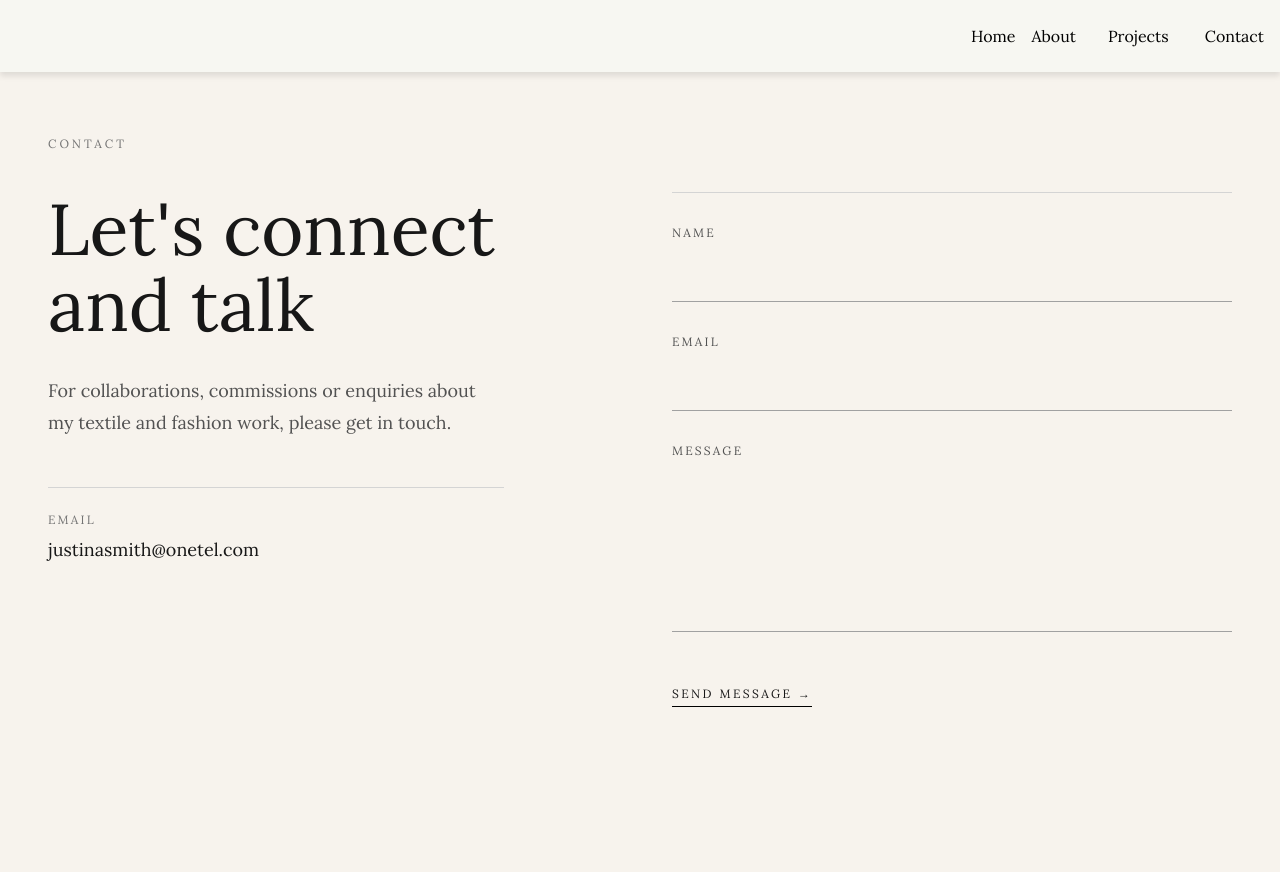
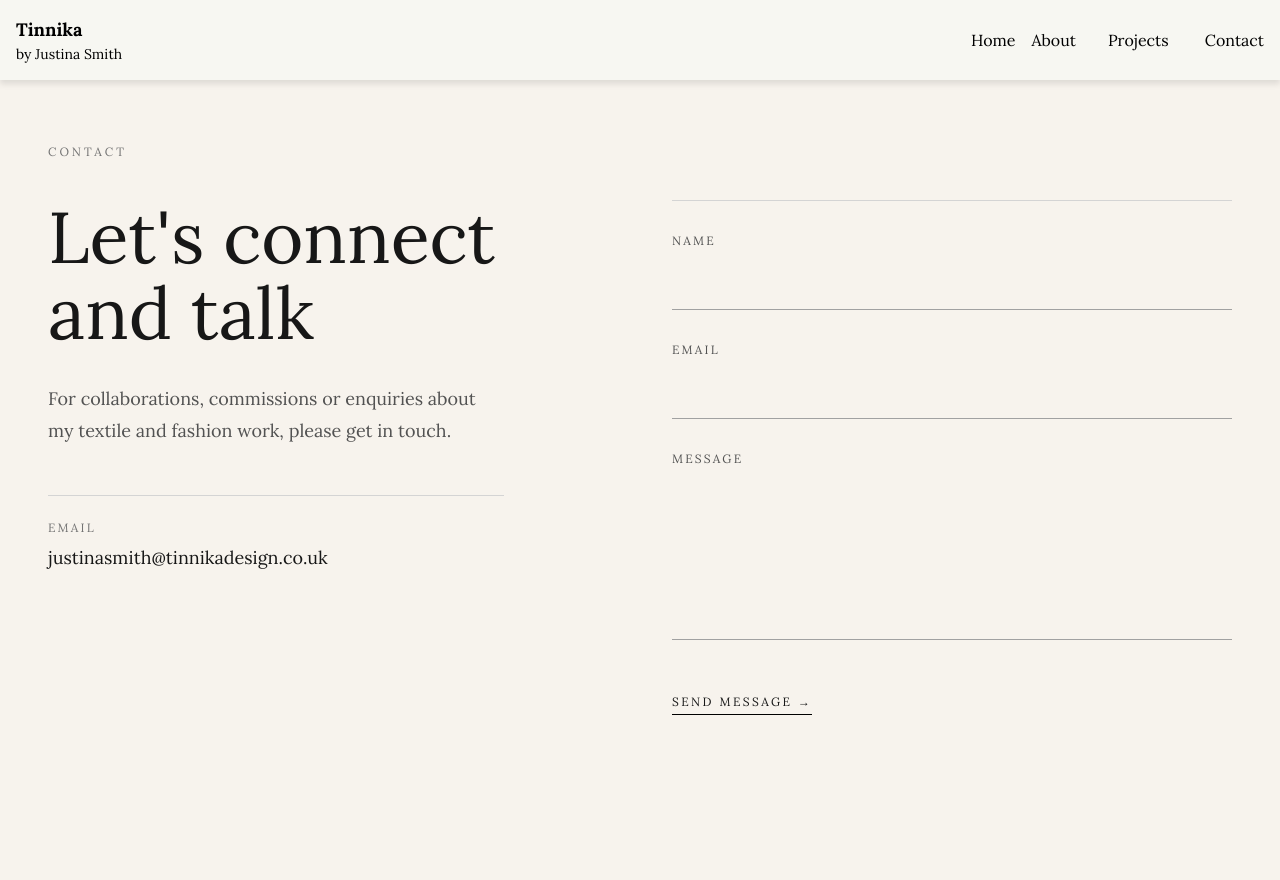
Before and after one commit to DarrenSmith10/Tina_Fashion, a Next.js app: page /contact in a window 1280 px wide. Built offline with nearby package versions, Linux system fonts and the light colour scheme.

Commit message:
25th August 2026: Changed Mail and added Tinnika

```diff
--- a/src/app/contact/page.tsx
+++ b/src/app/contact/page.tsx
@@ -35,10 +35,10 @@ export default function ContactPage() {
 
               <a
                 // href="mailto:justinasmith@onetel.com"
-                href="mailto:kumakier@gmail.com"
+                href="mailto:justinasmith@tinnikadesign.co.uk"
                 className="text-lg transition-opacity hover:opacity-50"
               >
-                justinasmith@onetel.com
+                justinasmith@tinnikadesign.co.uk
               </a>
 
             </div>
--- a/src/components/Navbar.tsx
+++ b/src/components/Navbar.tsx
@@ -11,6 +11,12 @@ export const Navbar = () => {
             <div className="container mx-auto flex justify-between items-center">
                 <Link href="/" className="text-black text-lg font-bold">
                     {/* Will add the Website name which domain is bought */}
+                    <h1>
+                        Tinnika
+                    </h1>
+                    <h2 className="text-sm font-light">
+                        by Justina Smith
+                    </h2>
                 </Link>
 
                 <div className="space-x-4">
```
